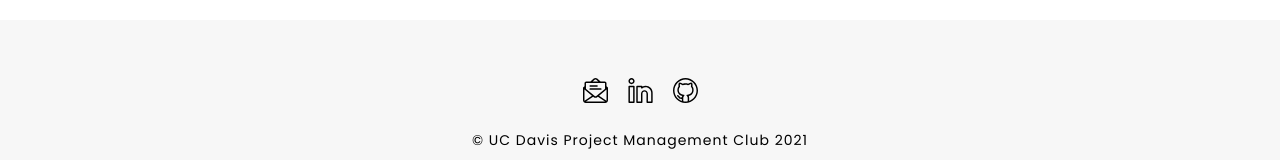
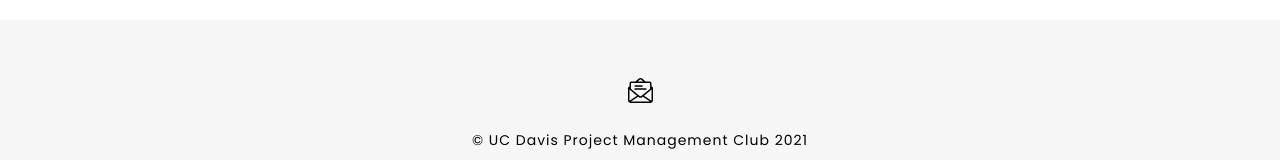
Before and after one commit to Jonathantrans/PMClub, a plain HTML site: page contact.html in a window 1280 px wide. Shown: the part 693-853 px from the top of the page. Drawn offline with nearby package versions, Linux system fonts and the light colour scheme.

Commit message:
Update contact.html

```diff
--- a/contact.html
+++ b/contact.html
@@ -125,7 +125,7 @@
           &nbsp;<b>Randall Harper (Marketing Lead) </b></a></p>
        <p><a href="https://www.linkedin.com/in/jonathantrans/" target="_blank" rel="noopener">
           <img src="images/icons/linkedin.svg" width="25" alt="" loading="lazy">
-          &nbsp;<b>Zaid Ahmed(Treasurer) </b></a></p>
+          &nbsp;<b>Zaid Ahmed (Treasurer) </b></a></p>
 
 
         <br/>
@@ -141,16 +141,6 @@
           <li class="zoom">
             <a href="https://jonathantrans.substack.com/" target="_blank" rel="noopener">
               <img src="images/icons/newsletter.svg" width="25" alt="" loading="lazy">
-          </li>
-          <li class="zoom">
-            <a href="https://www.linkedin.com/in/jonathantrans/" target="_blank" rel="noopener">
-              <img src="images/icons/linkedin.svg" width="25" alt="" loading="lazy">
-            </a>
-          </li>
-          <li class="zoom">
-            <a href="https://github.com/Jonathantrans" target="_blank" rel="noopener">
-              <img src="images/icons/github.svg" width="25" alt="" loading="lazy">
-            </a>
           </li>
         </ul>
         <h4>© UC Davis Project Management Club 2021</h4>
```
